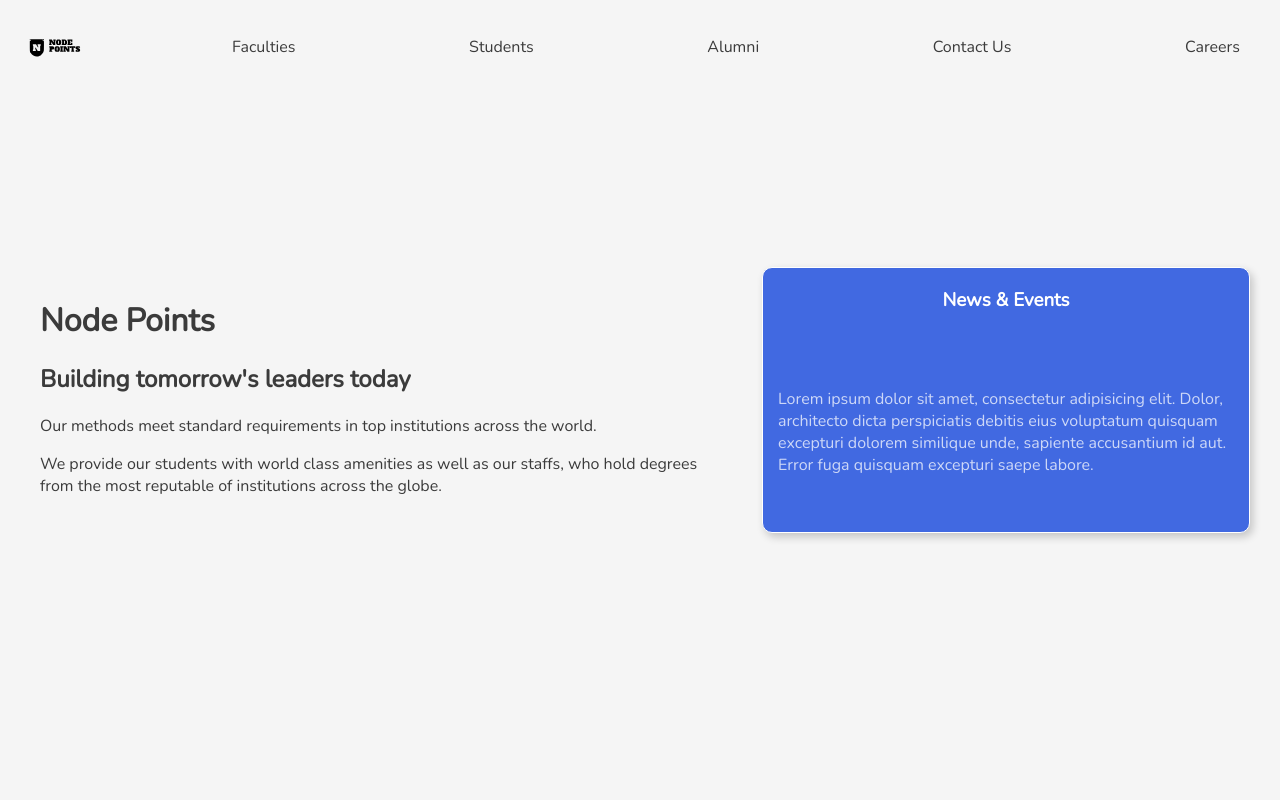
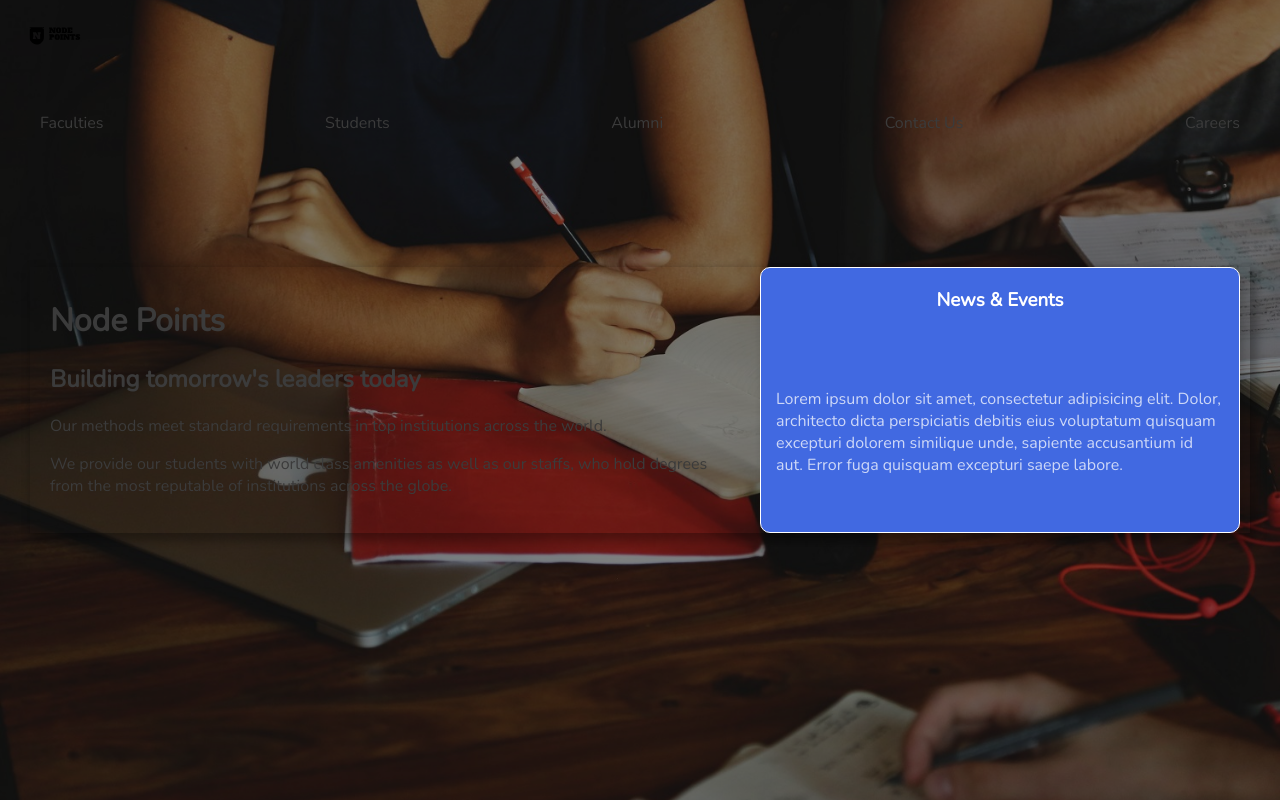
Before and after one commit to thislekan/portal, a website: page client/index.html in a window 1280 px wide. Shown: the top 800 px of the page. Drawn offline with nearby package versions, Linux system fonts and the light colour scheme.

Commit message:
homepage fix

```diff
--- a/client/scripts/home.js
+++ b/client/scripts/home.js
@@ -73,10 +73,12 @@ function handleLeave() {
 
 triggers.forEach(trigger => trigger.addEventListener('mouseenter', handleEnter));
 triggers.forEach(trigger => trigger.addEventListener('mouseleave', handleLeave));
+navbar.style.display = 'none';
 
 window.addEventListener('scroll', () => {
     if (window.innerWidth >= 700) {
         if (window.scrollY < (0.3 * viewHeight)) {
+            navbar.style.display = 'initial';
             navbar.classList.remove('back-color');
         } else {
             navbar.classList.add('back-color');
--- a/client/styles/file.css
+++ b/client/styles/file.css
@@ -13,6 +13,9 @@ body {
 
 header {
     height: 100vh;
+    background-image: url('../images/bground.jpg');
+    background-size: cover;
+    background-position: center;
     transition: all ease 0.3s;
 }
 
@@ -40,6 +43,7 @@ h3 {
     justify-content: center;
     padding-left: 1rem;
     padding-right: 1rem;
+    background-color: rgba(0,0,0,0.5);
 }
 
 .content__text h1 {
@@ -342,6 +346,9 @@ footer a {
         display: grid;
         grid-template-columns: auto 40%;
         grid-column-gap: 3rem;
+        padding-left: 1rem;
+        padding-right: 1rem;
+        box-shadow: 4px 5px 9px 3px rgba(0, 0, 0, 0.3);
     }
     .content__text {
         padding: 1rem;
```
Also changed, not shown: client/images/bground.jpg (added).
